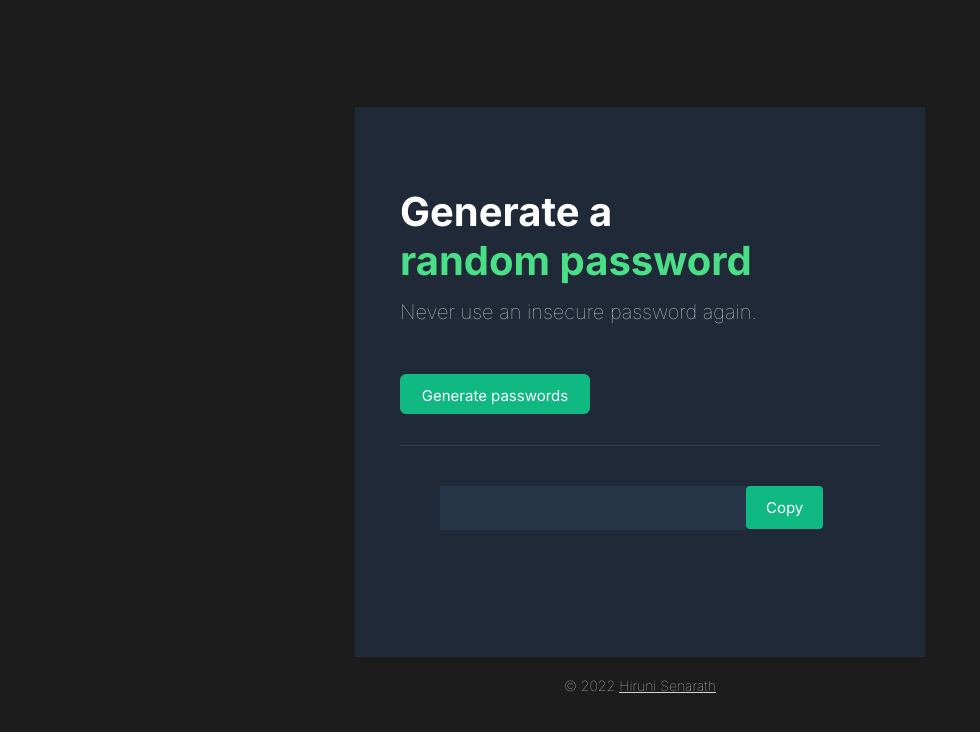
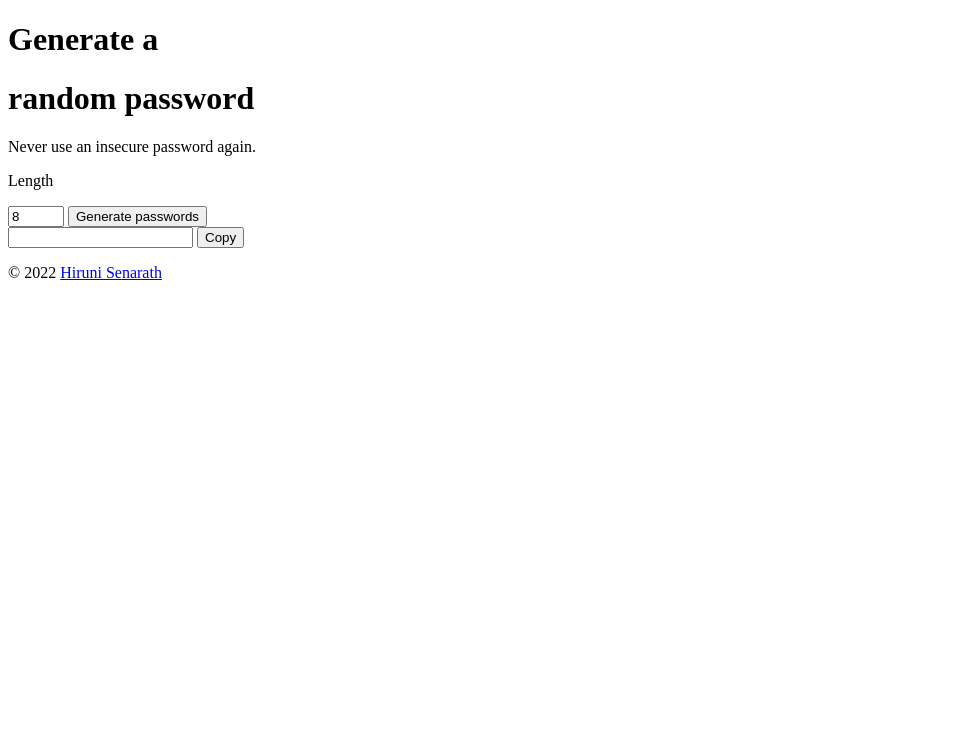
Before and after one commit to HSenarath/random-password-generator, a plain HTML site: page index.html in a window 1280 px wide. Shown: the whole page, without its empty margins (0-980 px from the left). Drawn offline with Linux system fonts and the light colour scheme.

Commit message:
Remove style to avoid issues with buttons overlapping and not working. Main focus is to add functionality so user can choose the length of their password

```diff
--- a/index.html
+++ b/index.html
@@ -16,6 +16,8 @@
             <h1 id="first-line">Generate a</h1>
             <h1 id="second-line">random password</h1>
             <p>Never use an insecure password again.</p>
+            <p>Length</p>
+            <input type="number" value="8" min="8" max="20" id="password-length">
             <button id="generator-btn">Generate passwords</button>
         </div>
         <div class="password-results">
--- a/index.js
+++ b/index.js
@@ -5,7 +5,7 @@ const characters =[
     'o','p','q','r','s','t','u','v','w','x','y','z','*','&','$','#','!','?','<','>','+'
     ];
 
-const passwordLength = 15;
+const passwordLengthEl = document.getElementById("password-length");
 const copyMessageEl = document.getElementById("copied-message");
 
 // variables storing button elements
@@ -17,6 +17,7 @@ let passwordGenerated = document.getElementById("password-generated");
 
 generatorBtn.addEventListener("click", function (){
     let passwordElements = "";
+    let passwordLength = passwordLengthEl.value;
 
     for (i = 0; i < passwordLength; i++) {
         // outputs random number between 1 and length of the character array
--- a/style/index.css
+++ b/style/index.css
@@ -1,4 +1,4 @@
-body {
+/*body {
     margin: 0px;
     padding: 0px;
     min-height: 100vh;
@@ -38,8 +38,8 @@ input {
     background-color: #273549;
     border: 1px solid #273549;
 }
-
-/*typography*/
+*/
+/*typography
 h1 {
     font-style: normal;
     font-weight: 800;
@@ -72,8 +72,8 @@ p {
     font-size: 16px;
     text-align: center;
 }
-
-/*container sizing and spacing*/
+*/
+/*container sizing and spacing
 .informational-content {
     width: 480px;
     height: 290px;
@@ -92,8 +92,8 @@ p {
     align-items: center;
     padding-top: 39px;
 }
-
-/*buttons*/
+*/
+/*buttons
 #generator-btn {
     width: 190px;
     height: 40px;
@@ -110,8 +110,8 @@ p {
     height: 43px;
     border-radius: 4px;
 }
-
-/*footer*/
+*/
+/*footer
 
 footer {
     color: #D5D4D8;
@@ -124,3 +124,4 @@ footer {
  a {
     color: #D5D4D8;
  }
+ */
```
